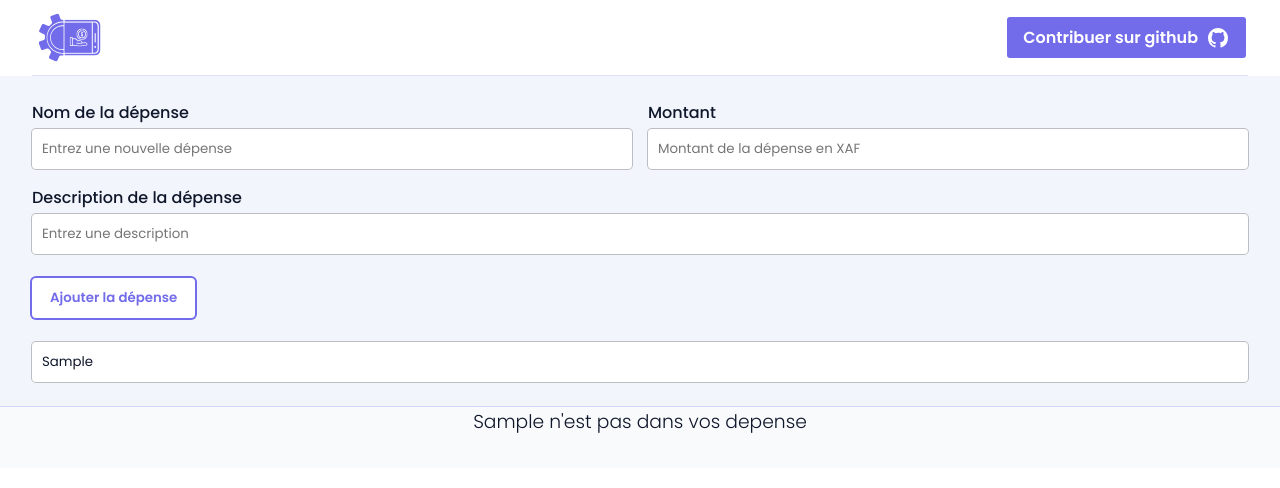
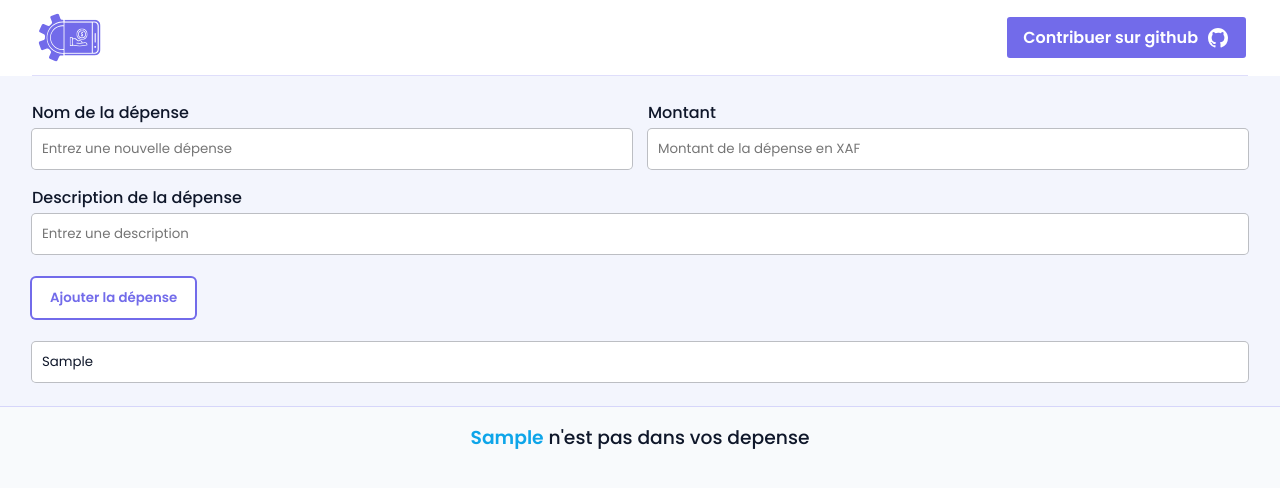
Before and after one commit to ln-dev7/AppExpenses, a Svelte app: page / in a window 1280 px wide. Both pictures are taken after typing "Sample", "5", "Sample", "Sample" into the empty fields and a click on the button "Ajouter la dépense". Shown: the top 488 px of the page. Built offline with nearby package versions, Linux system fonts and the light colour scheme.

Commit message:
redesign des cards

```diff
--- a/src/Components/CarteDepense.svelte
+++ b/src/Components/CarteDepense.svelte
@@ -71,6 +71,7 @@
   }
 </script>
 
+<div class="container">
   <div class="card">
     <h3>{nom}</h3>
     <p>{description}</p>
@@ -78,6 +79,7 @@
     <h5>{date}</h5>
     <button class="card-edit" on:click={ouvrModal}>Modifier</button>
     <button class="card-delete" on:click={ouvrModalSupp}>Supprimer</button>
+  </div>
 </div>
 
 {#if ouvr}
@@ -95,26 +97,55 @@
 {/if}
 
 <style>
+  .container {
+    display: flex;
+    justify-content: center;
+    align-items: center;
+    width: calc(100% / 3);
+    padding: .5rem;
+    height: max-content;
+  }
+  @media screen and (max-width: 1000px) {
+    .container {
+    width: calc(100% / 2);
+    }
+  }
+  @media screen and (max-width: 720px) {
+    .container {
+      width: 100%;
+    }
+  }
   .card {
-    width: 300px;
+    width: 100%;
+    background: #fff;
+    border-radius: .5rem;
     padding: 1rem;
     display: flex;
     flex-direction: column;
     justify-content: flex-start;
+    border: 1px solid #EEF2FF;
+  }
+  .card:hover{
+    box-shadow: 0 0 0 2px #726bea;
   }
   .card h2 {
     width: 100%;
     font-size: 1.5rem;
+    padding: .75rem 0 0 0;
     font-weight: 700;
     color: #4f46e5;
+    word-break: break-all;
   }
   .card h3 {
-    font-size: 35px;
+    font-size: 2rem;
+    font-weight: 600;
+    word-break: break-all;
   }
   .card h5 {
     width: 100%;
     font-size: 15px;
     color: #334155;
+    word-break: break-all;
     font-weight: 300;
     font-style: italic;
     opacity: 0.5;
@@ -132,6 +163,7 @@
   button {
     width: 100%;
     margin-top: 0.5rem;
+    font-weight: 500;
     padding: 0.5rem 1rem;
     border: none;
     border-radius: 5px;
--- a/src/Components/Container.svelte
+++ b/src/Components/Container.svelte
@@ -58,7 +58,9 @@
       alert("Veuillez entrer tout les champs !");
     } else {
       tableauCartes = [...tableauCartes, nvObjb];
+      tableauCartes = tableauCartes.reverse();
       $store = [...$store, nvObjb];
+      $store = $store.reverse();
     }
   }
 
@@ -81,7 +83,7 @@
   function goRecherche(e) {
     contenuRecherche = e.detail.txt;
     tableauRecherche = tableauCartes.filter((el) =>
-      el.nom.includes(contenuRecherche)
+      el.nom.toLowerCase().includes(contenuRecherche.toLowerCase())
     );
     verCon = true;
     if (contenuRecherche == "") {
@@ -95,11 +97,11 @@
   <FormDepense on:nv-depense={ajoutDepense} on:recherche-dep={goRecherche} />
   <div class="container-main">
     {#if tableauCartes.length === 0}
-      <h3>Aucune depense pour le moment</h3>
+      <h3>Vous n'avez aucune depense pour le moment</h3>
     {:else if tableauRecherche.length === 0 && !verCon}
       <div class="container-price">
         <h2>
-          Total des dépenses : <span class="total-price">{total} XAF</span>
+          Total des dépenses : <span>{total} XAF</span>
         </h2>
       </div>
       <div class="card-all">
@@ -116,8 +118,8 @@
         {/each}
       </div>
     {:else if tableauRecherche.length === 0 && verCon}
-      <h3 class="mt-3 lead font-weight-bold">
-        {contenuRecherche} n'est pas dans vos depense
+      <h3>
+        <span>{contenuRecherche}</span> n'est pas dans vos depense
       </h3>
     {:else}
       <div class="card-filter">
@@ -150,16 +152,43 @@
 
   .container-main {
     position: relative;
-    width: 100%;
+    width: 95%;
     max-width: 1280px;
     display: flex;
     flex-direction: column;
     justify-content: flex-start;
     align-items: center;
-    padding: 0 1rem;
   }
 
-  .total-price {
+  h3 {
+    font-weight: 500;
+    text-align: center;
+    padding: 1rem 0;
+  }
+
+  h3 span {
+    color: #0EA5E9;
+    font-weight: 600;
+  }
+
+  .container-price {
+    width: 100%;
+    display: flex;
+    align-items: center;
+    justify-content: flex-end;
+    margin-bottom: .75rem;
+  }
+
+  .container-price h2 {
+    font-weight: 500;
+    width:fit-content;
+    padding: .5rem 1rem;
+    background: #fff;
+    border: 1px solid #716bea39;
+    border-top: none;
+  }
+
+  .container-price span {
     color: #f0214ad0;
     font-weight: 700;
   }
@@ -167,5 +196,9 @@
   .card-all,
   .card-filter {
     width: 100%;
+    display: flex;
+    align-items: flex-start;
+    justify-content: flex-start;
+    flex-wrap: wrap;
   }
 </style>
--- a/src/Components/FormDepense.svelte
+++ b/src/Components/FormDepense.svelte
@@ -153,6 +153,12 @@
     background: #0ea4e920;
   }
 
+  @media screen and (max-width: 460px) {
+    .add {
+      width: 100%;
+    }
+  }
+
   .form-search {
     width: 100%;
     border: none;
```
Lines whose indentation alone changed are shown as unchanged.
